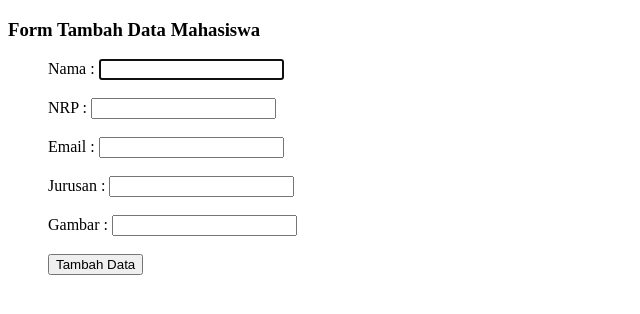
After one commit to harifirmanto05/pemrograman_web, a PHP site: page /tambah.php in a window 1280 px wide. The commit adds this page. Shown: the top 314 px of the page, without its empty margins (0-640 px from the left). Run offline with PHP 8.4, Linux system fonts and the light colour scheme.

Commit message:
menambahkan fitur INSERT data

```diff
--- a/kuliah/pertemuan10/functions.php
+++ b/kuliah/pertemuan10/functions.php
@@ -23,3 +23,24 @@ function query($query)
 
   return $rows;
 }
+
+
+function tambah($data)
+{
+  $conn = koneksi();
+
+  $nama = htmlspecialchars($data['nama']);
+  $nrp = htmlspecialchars($data['nrp']);
+  $email = htmlspecialchars($data['email']);
+  $jurusan = htmlspecialchars($data['jurusan']);
+  $gambar = htmlspecialchars($data['gambar']);
+
+  $query = "INSERT INTO
+              mahasiswa
+            VALUE
+            (null, '$nama', '$nrp', '$email', '$jurusan', '$gambar')
+            ";
+  mysqli_query($conn, $query);
+  echo mysqli_error($conn);
+  return mysqli_affected_rows($conn);
+}
--- a/kuliah/pertemuan10/latihan3.php
+++ b/kuliah/pertemuan10/latihan3.php
@@ -16,6 +16,10 @@ $mahasiswa = query("SELECT * FROM mahasiswa");
 
 <body>
   <h3>Daftar Mahasiswa</h3>
+
+  <a href="tambah.php">Tambah Data Mahasiswa</a>
+  <br>
+  <br>
 
   <table border="1" cellpadding="10" cellspacing="0">
     <tr>
--- /dev/null
+++ b/kuliah/pertemuan10/tambah.php
@@ -0,0 +1,88 @@
+<?php
+require 'functions.php';
+
+if (isset($_POST['tambah'])) {
+  if (tambah($_POST) > 0) {
+    echo "<script>
+            alert('Data berhasil ditambahkan.');
+            document.location.href = 'latihan3.php';
+          </script>";
+  } else {
+    echo "Data gagal ditambahkan.";
+  }
+}
+
+
+
+?>
+
+
+<!DOCTYPE html>
+<html lang="en">
+
+<head>
+  <meta charset="UTF-8">
+  <meta http-equiv="X-UA-Compatible" content="IE=edge">
+  <meta name="viewport" content="width=device-width, initial-scale=1.0">
+  <title>Tambah Data Mahasiswa</title>
+  <style>
+    ul {
+      list-style-type: none;
+    }
+  </style>
+</head>
+
+<body>
+  <h3>Form Tambah Data Mahasiswa</h3>
+  <form action="" method="POST">
+    <ul>
+      <li>
+        <label>
+          Nama :
+          <input type="text" name="nama" autofocus required>
+        </label>
+      </li>
+      <br>
+
+      <li>
+        <label>
+          NRP :
+          <input type="text" name="nrp" required>
+        </label>
+      </li>
+      <br>
+
+      <li>
+        <label>
+          Email :
+          <input type="text" name="email" required>
+        </label>
+      </li>
+      <br>
+
+      <li>
+        <label>
+          Jurusan :
+          <input type="text" name="jurusan" required>
+        </label>
+      </li>
+      <br>
+
+      <li>
+        <label>
+          Gambar :
+          <input type="text" name="gambar" required>
+        </label>
+      </li>
+      <br>
+
+      <li>
+        <button type="submit" name="tambah">Tambah Data</button>
+      </li>
+    </ul>
+
+  </form>
+
+</body>
+
+</html>
```
